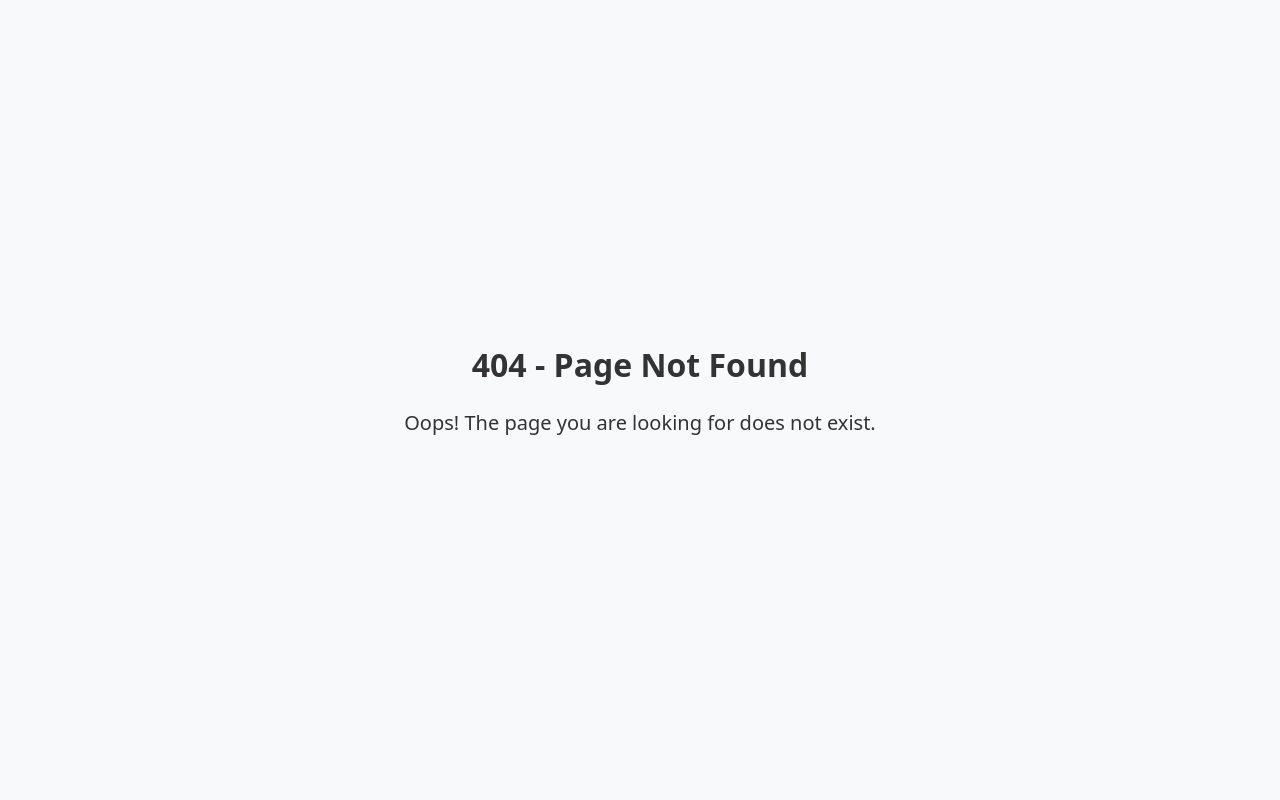
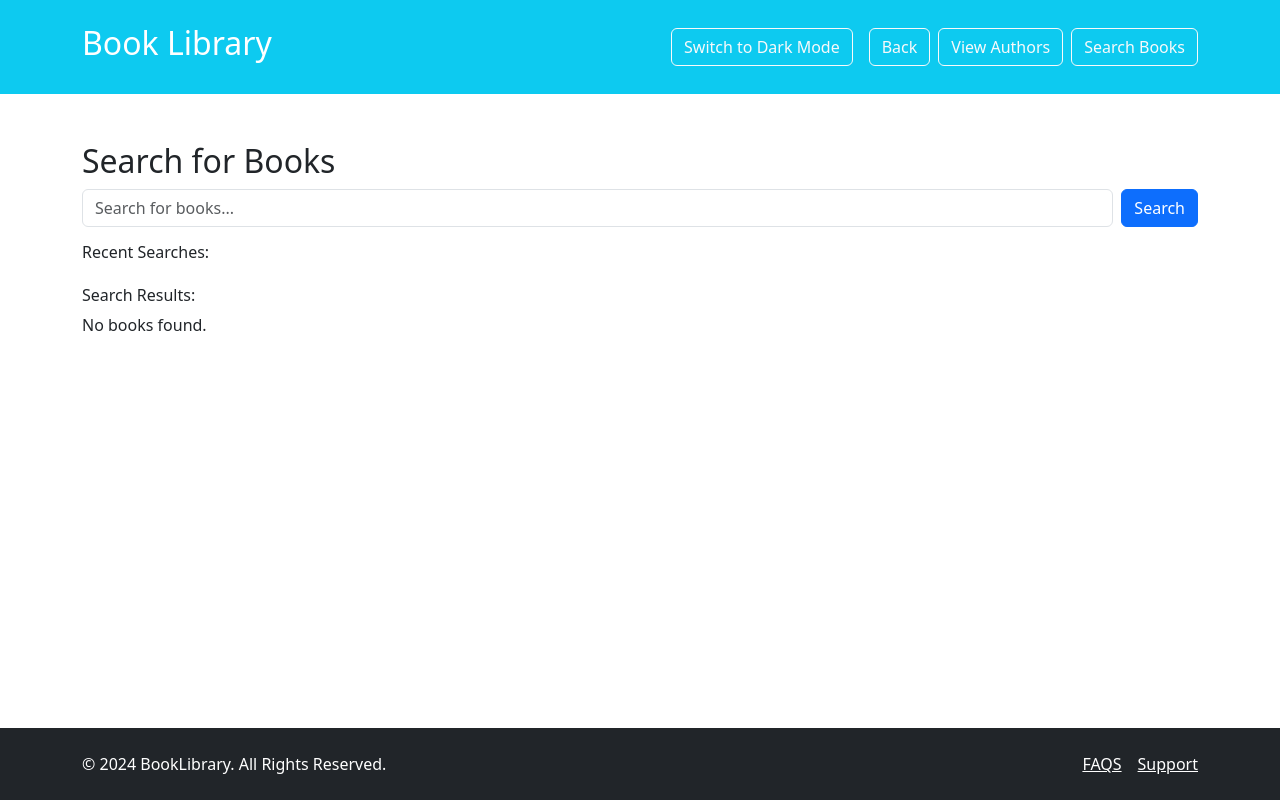
Before and after one commit to hamzasheraz/bookLibrary, a Next.js app: page /search in a window 1280 px wide. Before the commit this address had no page. Built offline with nearby package versions, Linux system fonts and the light colour scheme.

Commit message:
Search page added with recent search on local storage

```diff
--- a/components/layout/navigation.js
+++ b/components/layout/navigation.js
@@ -15,7 +15,8 @@ const Navigation = ({ route,name }) => {
         <button className="btn btn-outline-light me-2" onClick={() => handleViewGenres()}>
             {name}
         </button>
-        <button className="btn btn-outline-light" onClick={() =>router.push('/authors')}>View Authors</button>
+        <button className="btn btn-outline-light me-2" onClick={() =>router.push('/authors')}>View Authors</button>
+        <button className="btn btn-outline-light" onClick={() =>router.push('/search')}>Search Books</button>
         </>
     )
 }
--- /dev/null
+++ b/pages/search/index.js
@@ -0,0 +1,91 @@
+import { useEffect, useState } from "react";
+import Navbar from "@/components/layout/navbar";
+import Footer from "@/components/layout/footer";
+import { books } from "@/helper";
+
+const SearchPage = () => {
+  const [searchTerm, setSearchTerm] = useState("");
+  const [recentSearches, setRecentSearches] = useState([]);
+  const [filteredBooks, setFilteredBooks] = useState([]);
+
+  useEffect(() => {
+    const savedSearches = JSON.parse(localStorage.getItem("recentSearches")) || [];
+    setRecentSearches(savedSearches);
+  }, []);
+
+  const handleSearch = (term) => {
+    const updatedSearches = [term, ...recentSearches.filter((search) => search !== term)];
+    if (updatedSearches.length > 5) {
+      updatedSearches.pop();
+    }
+
+    setRecentSearches(updatedSearches);
+    localStorage.setItem("recentSearches", JSON.stringify(updatedSearches));
+    const filtered = books.filter((book) => book.title.toLowerCase().includes(term.toLowerCase()));
+    setFilteredBooks(filtered);
+    setSearchTerm(term);
+  };
+
+  const handleSubmit = (event) => {
+    event.preventDefault();
+    if (searchTerm) {
+      handleSearch(searchTerm);
+    }
+  };
+
+  const handleRecentSearch = (term) => {
+    setSearchTerm(term);
+    handleSearch(term);
+  };
+
+  return (
+    <div>
+      <Navbar route='/' name='Back' />
+      <div className="container mt-5">
+        <h2>Search for Books</h2>
+        <form onSubmit={handleSubmit} className="d-flex mb-3">
+          <input
+            type="text"
+            className="form-control me-2"
+            placeholder="Search for books..."
+            value={searchTerm}
+            onChange={(e) => setSearchTerm(e.target.value)}
+          />
+          <button type="submit" className="btn btn-primary">Search</button>
+        </form>
+
+        <h6>Recent Searches:</h6>
+        <ul className="list-group mb-3">
+          {recentSearches.map((search, index) => (
+            <li
+              key={index}
+              className="list-group-item list-group-item-action"
+              onClick={() => handleRecentSearch(search)}
+            >
+              {search}
+            </li>
+          ))}
+        </ul>
+
+        <h6>Search Results:</h6>
+        {filteredBooks.length === 0 ? (
+          <p>No books found.</p>
+        ) : (
+          <ul className="list-group">
+            {filteredBooks.map((book) => (
+              <li key={book.id} className="list-group-item">
+                <h5>{book.title}</h5>
+                <p>Author: {book.author}</p>
+                <p>Price: ${book.price.toFixed(2)}</p>
+                <p>Description: {book.description}</p>
+              </li>
+            ))}
+          </ul>
+        )}
+      </div>
+      <Footer />
+    </div>
+  );
+};
+
+export default SearchPage;
```
Also changed, not shown: components/layout/navbar.js (line endings or trailing spaces).
